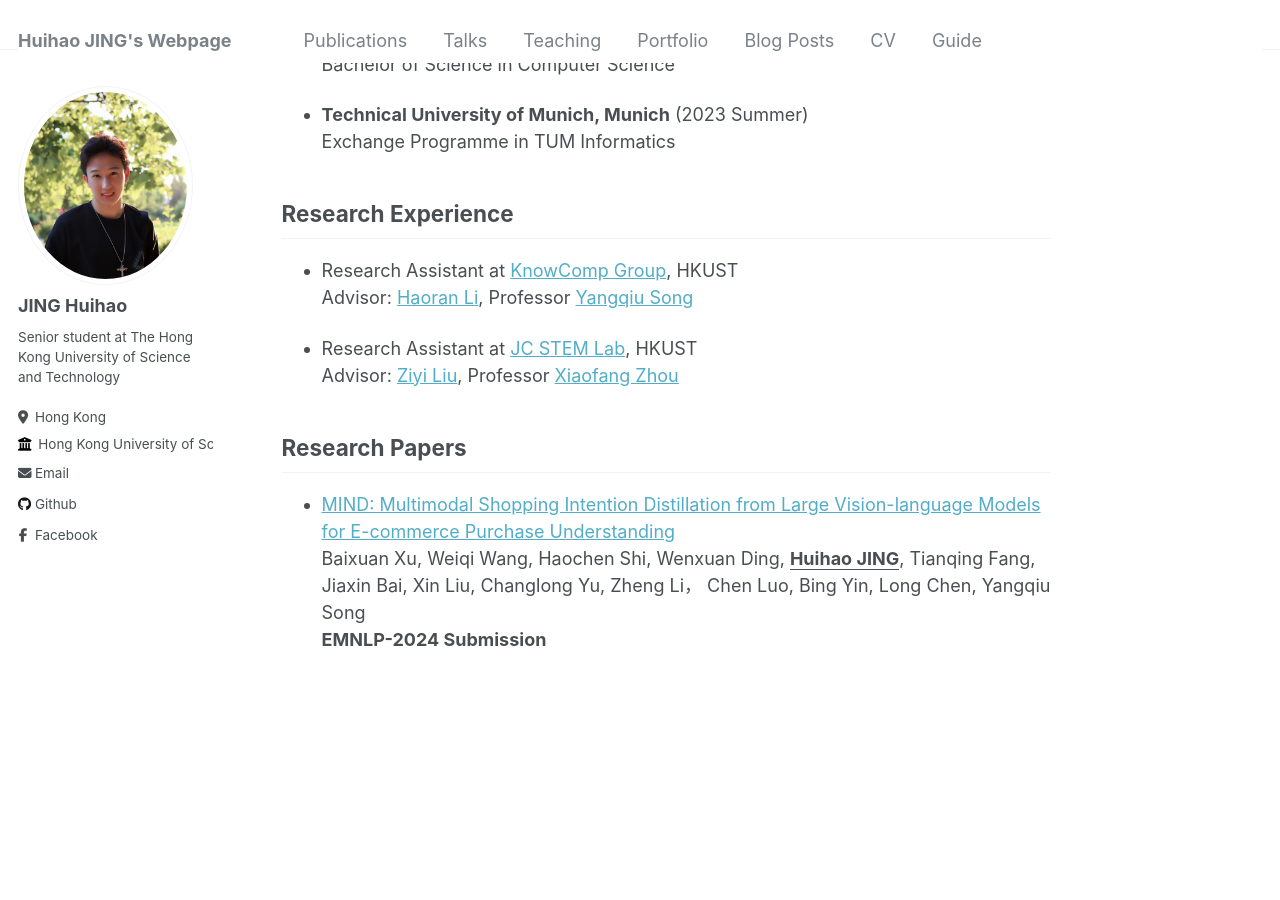
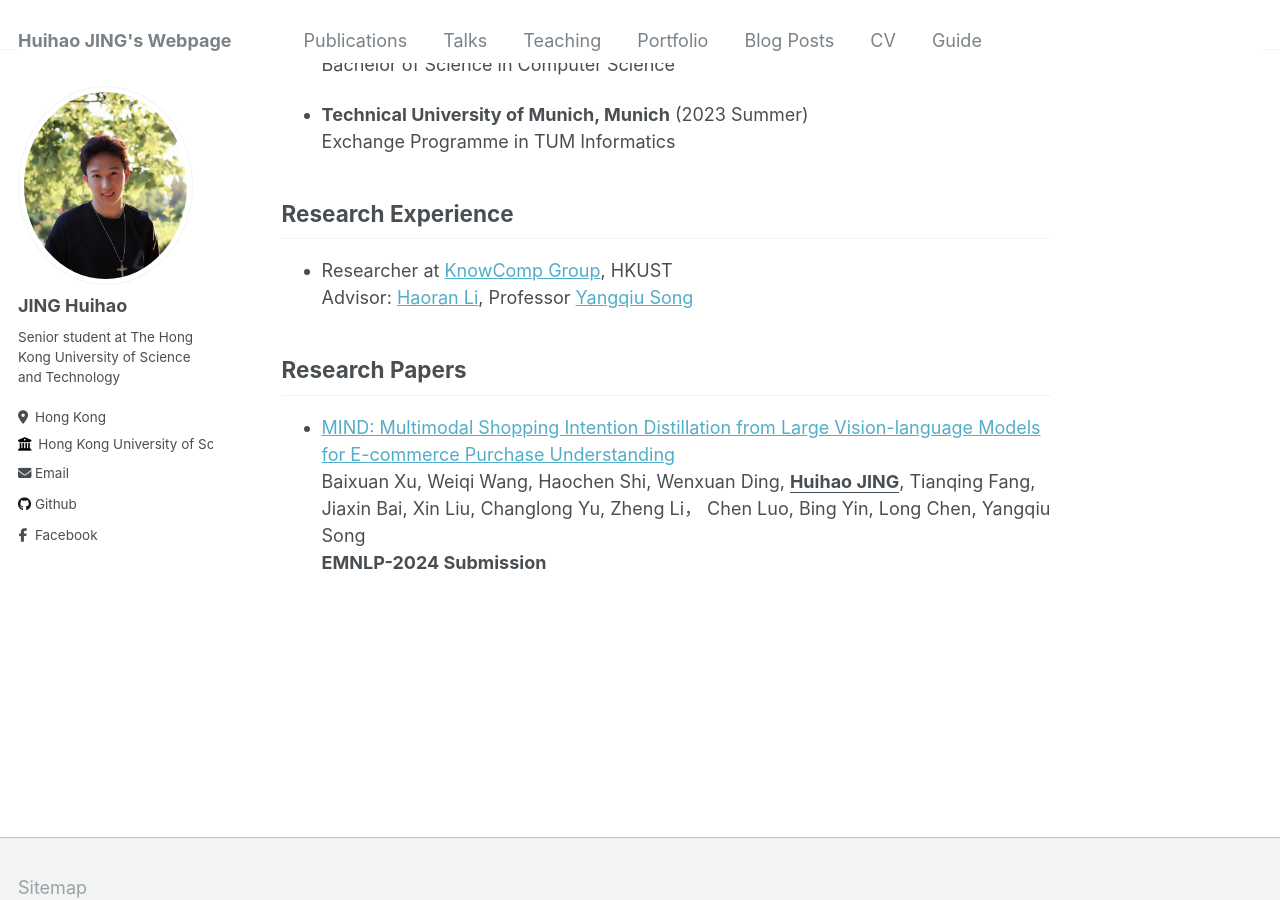
Before and after one commit to Egbertjing/Egbertjing.github.io, a Jekyll site: the page built from _pages/about.md, in a window 1280 px wide and 900 px high, scrolled down 575 px. Built offline with Jekyll 4.4.1, drawn with Linux system fonts in a browser that asks for light colours.

Commit message:
Update about.md

```diff
--- a/_pages/about.md
+++ b/_pages/about.md
@@ -23,11 +23,11 @@ Education
 
 Research Experience
 ------
-* Research Assistant at [KnowComp Group](https://github.com/HKUST-KnowComp), HKUST \
+* Researcher at [KnowComp Group](https://github.com/HKUST-KnowComp), HKUST \
   Advisor: [Haoran Li](https://hlibt.student.ust.hk/), Professor [Yangqiu Song](https://www.cse.ust.hk/~yqsong/)
 
-* Research Assistant at [JC STEM Lab](https://cse.hkust.edu.hk/dsf/), HKUST \
-  Advisor: [Ziyi Liu](https://sites.google.com/view/ziyiliu), Professor [Xiaofang Zhou](https://sites.google.com/view/xiaofang-zhou)
+<!---* Researcher at [JC STEM Lab](https://cse.hkust.edu.hk/dsf/), HKUST \
+  Advisor: [Ziyi Liu](https://sites.google.com/view/ziyiliu), Professor [Xiaofang Zhou](https://sites.google.com/view/xiaofang-zhou)--->
 
 Research Papers
 ------
```
